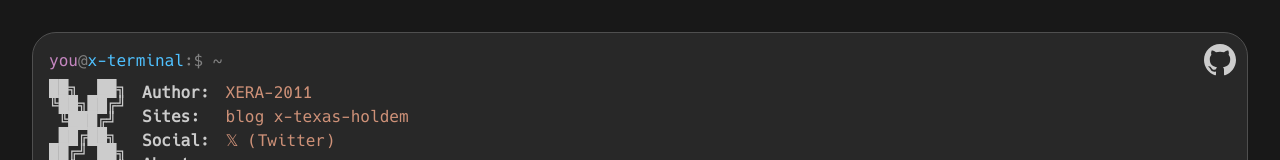
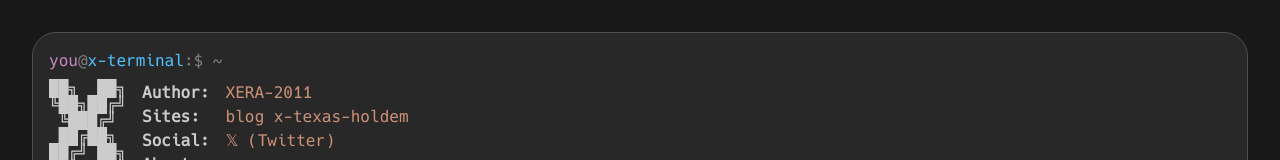
Before and after one commit to XERA-2011/x-terminal, a Next.js app: page / in a window 1280 px wide. Shown: the top 160 px of the page. Built offline with nearby package versions, Linux system fonts and the light colour scheme.

Commit message:
Comment out GitHub and Gitee icon imports and their display logic.

```diff
--- a/src/app/page.tsx
+++ b/src/app/page.tsx
@@ -1,6 +1,6 @@
 import { Terminal } from "@/components/terminal";
-import { GithubIcon } from "@/components/icons/github-icon";
-import { GiteeIcon } from "@/components/icons/gitee-icon";
+// import { GithubIcon } from "@/components/icons/github-icon";
+// import { GiteeIcon } from "@/components/icons/gitee-icon";
 import { terminalConfig, isAliyun } from "@/terminal.config";
 
 export default function Home() {
@@ -14,11 +14,11 @@ export default function Home() {
                 className="absolute top-7 right-7 sm:top-11 sm:right-11 text-terminal-foreground z-50"
                 aria-label={isAliyun ? "Gitee Repository" : "GitHub Repository"}
             >
-                {isAliyun ? (
+                {/* {isAliyun ? (
                     <GiteeIcon className="w-6 h-6 sm:w-8 sm:h-8" />
                 ) : (
                     <GithubIcon className="w-6 h-6 sm:w-8 sm:h-8" />
-                )}
+                )} */}
             </a>
 
             <Terminal />
```
